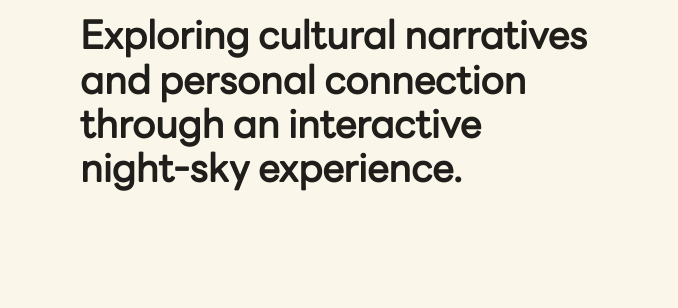
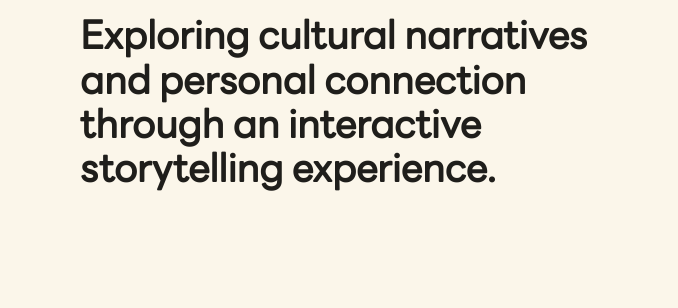
Before and after one commit to danettpepito/danett-pepito-portfolio, a plain HTML site: page index.html in a window 1280 px wide. Shown: the part 981-1289 px from the top of the page, 0-678 px from the left. Drawn offline with nearby package versions, Linux system fonts and the light colour scheme.

Commit message:
Update index.html

```diff
--- a/index.html
+++ b/index.html
@@ -56,7 +56,7 @@
     <p class="case-study-year">Between | 2026 <span class="case-wip-badge">In progress</span></p>
 
     <h2 class="case-study-title">
-      Exploring <strong>cultural narratives and personal connection</strong> through an <strong>interactive night-sky experience.</strong>
+      Exploring <strong>cultural narratives and personal connection</strong> through an <strong>interactive storytelling experience.</strong>
     </h2>
 
     <p class="case-study-desc"></p>
```
